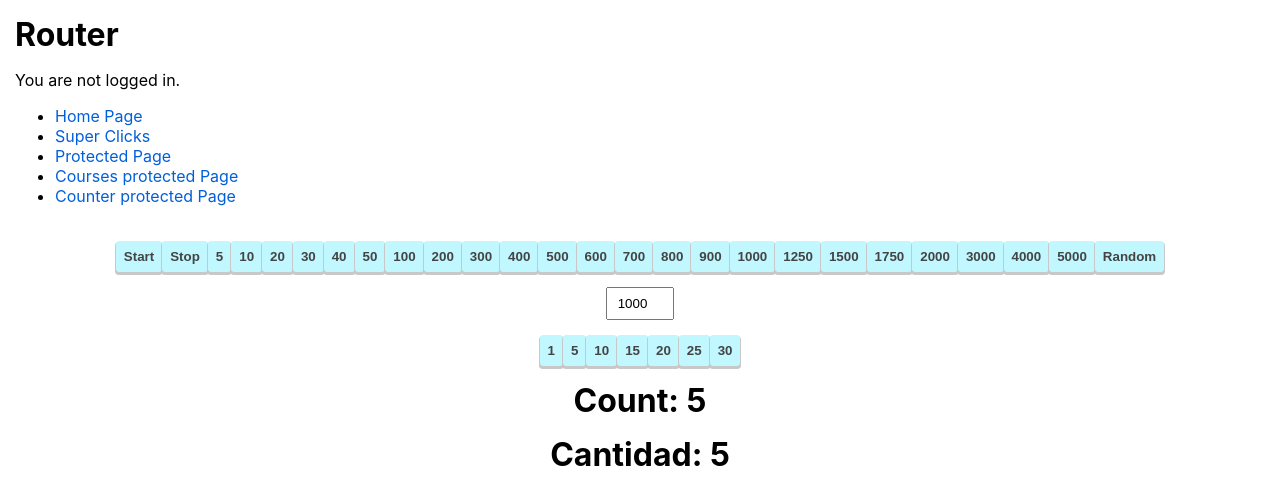
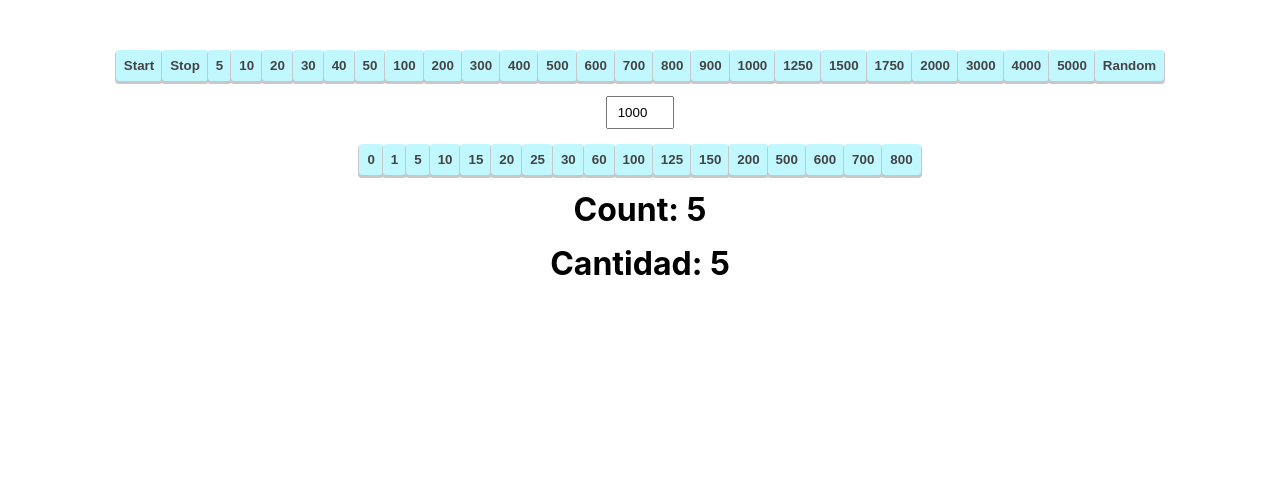
Before and after one commit to revione/template-react-ts-craco-styled-components-router, a React (Create React App) app: page /super-clicks in a window 1280 px wide. Shown: the top 504 px of the page. Built offline with nearby package versions, Linux system fonts and the light colour scheme.

Commit message:
Modal updated

```diff
--- a/src/pages/SuperClicks/index.tsx
+++ b/src/pages/SuperClicks/index.tsx
@@ -155,6 +155,7 @@ export const SuperClicks = () => {
       />
 
       <div>
+        <button onClick={() => setCantidad(0)}>0</button>
         <button onClick={() => setCantidad(1)}>1</button>
         <button onClick={() => setCantidad(5)}>5</button>
         <button onClick={() => setCantidad(10)}>10</button>
@@ -162,6 +163,18 @@ export const SuperClicks = () => {
         <button onClick={() => setCantidad(20)}>20</button>
         <button onClick={() => setCantidad(25)}>25</button>
         <button onClick={() => setCantidad(30)}>30</button>
+        <button onClick={() => setCantidad(60)}>60</button>
+        <button onClick={() => setCantidad(100)}>100</button>
+        <button onClick={() => setCantidad(125)}>125</button>
+        <button onClick={() => setCantidad(150)}>150</button>
+        <button onClick={() => setCantidad(200)}>200</button>
+        <button onClick={() => setCantidad(500)}>500</button>
+
+        <button onClick={() => setCantidad(600)}>600</button>
+
+        <button onClick={() => setCantidad(700)}>700</button>
+
+        <button onClick={() => setCantidad(800)}>800</button>
       </div>
 
       <h1>Count: {count}</h1>
--- a/src/router/index.tsx
+++ b/src/router/index.tsx
@@ -16,10 +16,10 @@ import {
   SuperClicks,
 } from "@src/pages"
 
-const routes: RouteObject[] = [
+const routes = [
   {
     path: "/",
-    element: <Layout />, // here is the layout for all
+    // element: <Layout />, // here is the layout for all
     children: [
       { index: true, element: <HomePage /> },
       {
@@ -71,7 +71,7 @@ export default function Router() {
   return (
     <BrowserRouter>
       <AuthProvider>
-        <h1>Router</h1>
+        {/* <h1>Router</h1> */}
 
         <Routes />
       </AuthProvider>
```
Also changed, not shown: src/components/common/Modal/index.tsx (added, +43 -0 lines), src/components/common/StatusShow/index.tsx (+0 -12 lines), src/redux/store.ts (+8 -8 lines).
